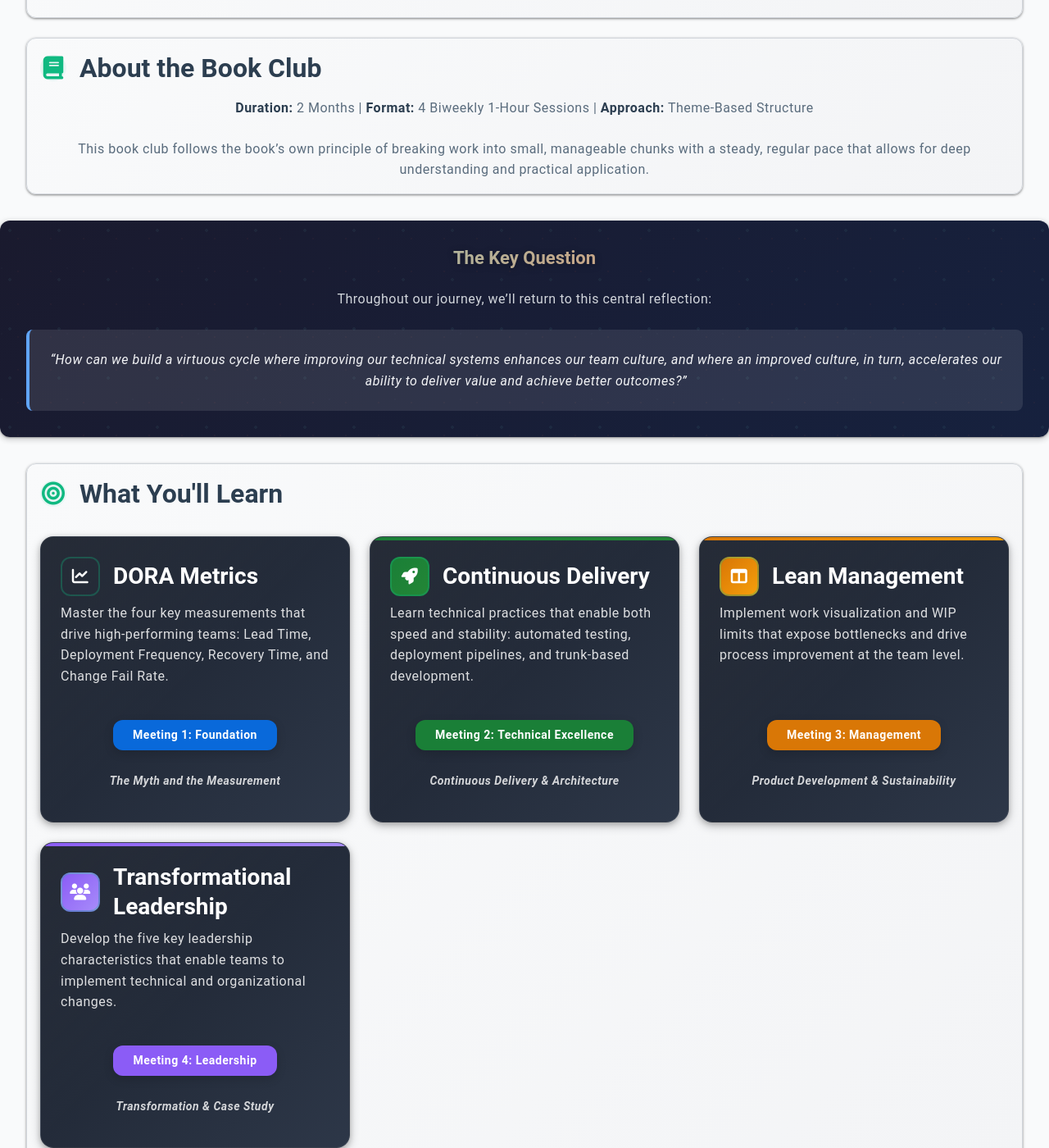
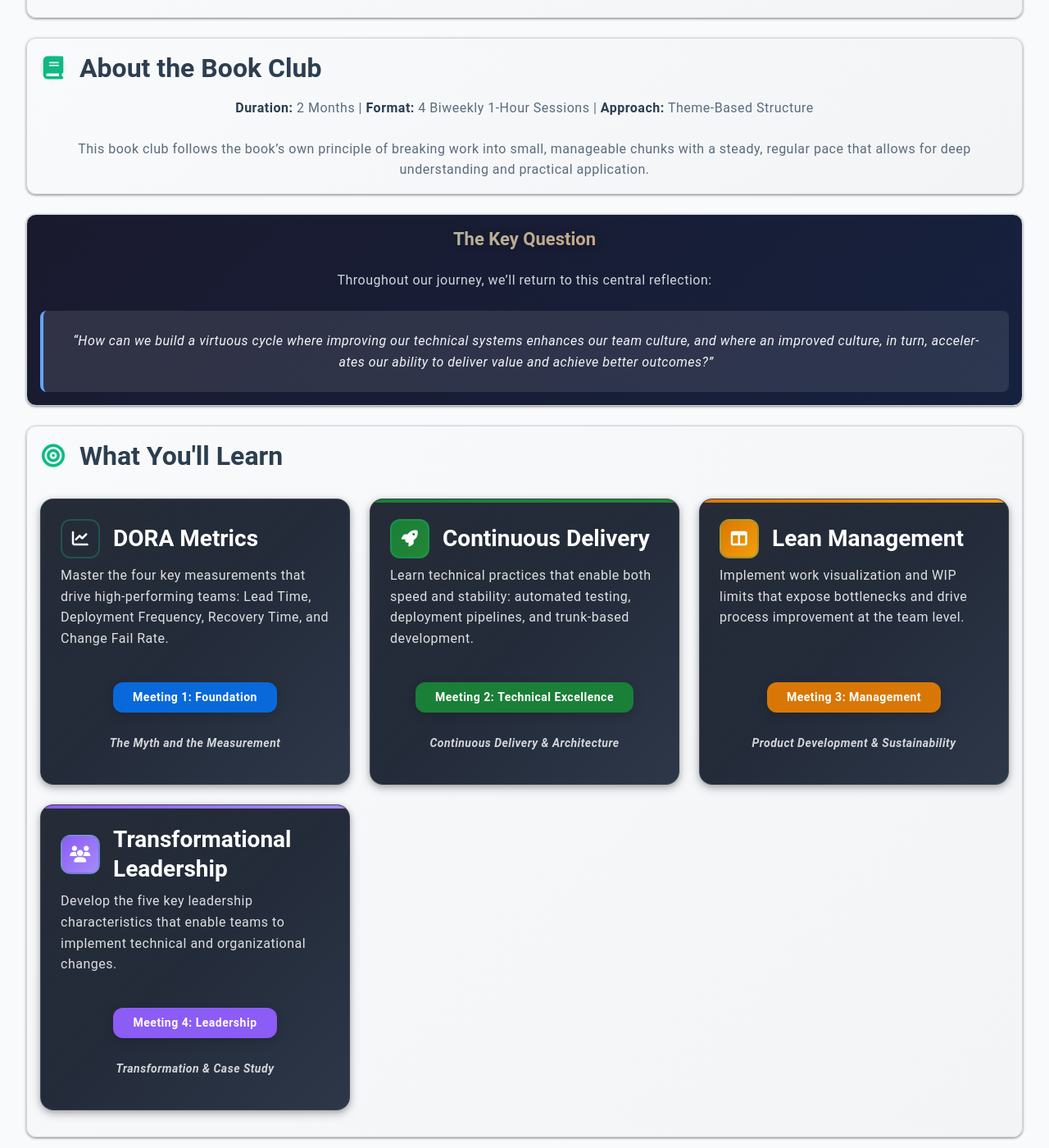
Before and after one commit to mhenke/accelerate-devex-book-club-notebooklm, a Jekyll site: the page built from docs/index.md, in a window 1280 px wide and 1400 px high, scrolled down 631 px. Shown: the whole window at 82% size. Built offline with Jekyll 4.4.1, drawn with Linux system fonts in a browser that asks for light colours.

Commit message:
Refactor mobile styles for key question section; enhance responsiveness with updated padding, margin, and background properties.

```diff
--- a/docs/_includes/key-question.html
+++ b/docs/_includes/key-question.html
@@ -1,11 +1,13 @@
-<div class="key-question">
+<div class="key-question section-card">
   <h2>The Key Question</h2>
   <p>
     {{ include.intro | default: "Throughout our journey, we'll return to this
     central reflection:" }}
   </p>
   <p class="key-question-quote">
-    &ldquo;How can we build a virtuous cycle where improving our technical systems enhances our team culture, and where an improved culture, in turn, accelerates our ability to deliver value and achieve better outcomes?&rdquo;
+    &ldquo;How can we build a virtuous cycle where improving our technical
+    systems enhances our team culture, and where an improved culture, in turn,
+    accelerates our ability to deliver value and achieve better outcomes?&rdquo;
   </p>
   {% if include.conclusion %}
   <p>{{ include.conclusion }}</p>
--- a/docs/_sass/base/_critical.scss
+++ b/docs/_sass/base/_critical.scss
@@ -2264,51 +2264,10 @@
     var(--hero-dark) 0%,
     var(--card-dark) 100%
   );
-  color: var(--text-white);
-  border-radius: var(--radius-xl);
-  padding: var(--space-lg);
-  margin: var(--space-xl) auto;
-  text-align: center;
-  max-width: min(var(--container-max-width), calc(100vw - 2rem));
-  position: relative;
-  overflow: hidden;
-  box-shadow: var(--shadow-floating-teal);
-  border: 2px solid var(--color-teal-20);
-  backdrop-filter: var(--backdrop-blur-lg);
-  transition: var(--transition-spring);
 
   // Ensure proper container constraints
   width: 100%;
   box-sizing: border-box;
-
-  // Strategic dark mode sophisticated pattern
-  &::before {
-    content: "";
-    position: absolute;
-    top: 0;
-    left: 0;
-    right: 0;
-    bottom: 0;
-    background-image: radial-gradient(
-        circle at 20% 20%,
-        rgba(122, 218, 209, 0.15) 2px,
-        transparent 2px
-      ),
-      radial-gradient(
-        circle at 80% 80%,
-        rgba(255, 127, 80, 0.1) 1px,
-        transparent 1px
-      ),
-      radial-gradient(
-        circle at 40% 60%,
-        rgba(139, 158, 183, 0.08) 1px,
-        transparent 1px
-      );
-    background-size: 60px 60px, 40px 40px, 80px 80px;
-    background-position: 0 0, 30px 30px, 50px 10px;
-    opacity: 0.4;
-    pointer-events: none;
-  }
 
   h2 {
     color: var(--text-dark);
--- a/docs/_sass/components/_sections.scss
+++ b/docs/_sass/components/_sections.scss
@@ -231,17 +231,6 @@
 // Key Question Section - High Specificity Fix
 .key-question {
   background: linear-gradient(135deg, #1a1a2e, #16213e) !important;
-  color: white !important;
-  border-radius: var(--radius-lg);
-  padding: var(--space-xl);
-  margin: var(--space-xl) auto;
-  width: 95% !important;
-  max-width: none !important;
-  width: 100% !important;
-  box-sizing: border-box !important;
-  text-align: center;
-  box-shadow: var(--elevation-2);
-  overflow: hidden !important;
 
   h2 {
     color: var(--color-gray-200) !important;
@@ -324,16 +313,7 @@
   // Responsive adjustments with higher specificity
   @include mobile-only {
     padding: var(--space-lg) !important;
-    margin: var(--space-lg) var(--space-md) !important;
-    max-width: calc(100vw - 2rem) !important;
-
-    h2 {
-      font-size: var(--font-size-title-medium) !important;
-    }
-
-    p {
-      font-size: var(--font-size-body-medium) !important;
-    }
+    background: linear-gradient(135deg, #1a1a2e, #16213e);
 
     .key-question-quote {
       font-size: var(--font-size-body-medium) !important;
```
